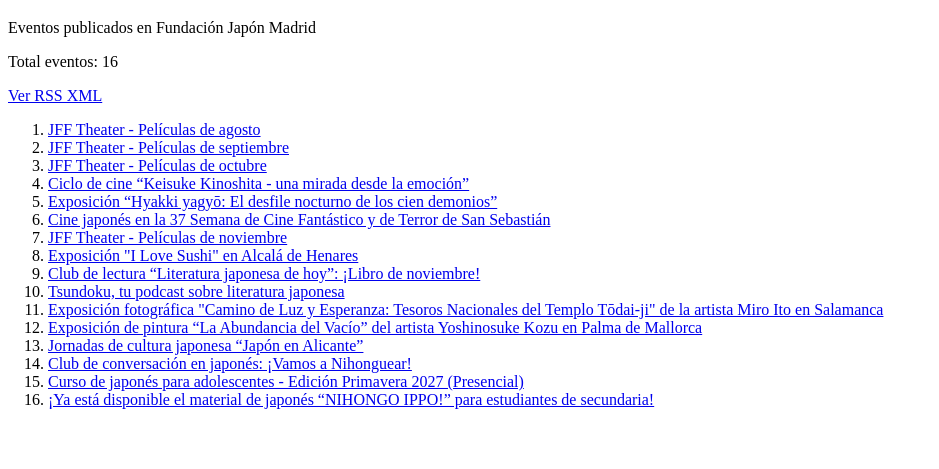
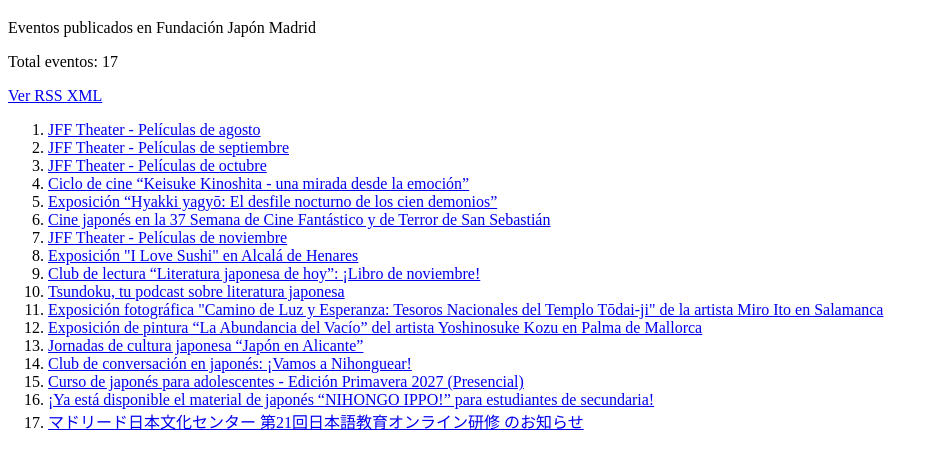
Before and after one commit to lorcai/jpf-rss, a plain HTML site: page docs/index.html in a window 1280 px wide. Shown: the part 61-530 px from the top of the page, without its empty margins (0-939 px from the left). Drawn offline with Linux system fonts and the light colour scheme.

Commit message:
Update RSS feed

```diff
--- a/docs/index.html
+++ b/docs/index.html
@@ -8,7 +8,7 @@
 <body>
   <h1>Eventos Fundación Japón Madrid</h1>
   <p>Eventos publicados en Fundación Japón Madrid</p>
-  <p>Total eventos: 16</p>
+  <p>Total eventos: 17</p>
   <p><a href="events.xml">Ver RSS XML</a></p>
   <ol>
     <li><a href='https://md.jpf.go.jp/es/Actividades/Arte-y-Cultura/evento/550/jff-theater-peliculas-de-agosto' target='_blank' rel='noopener noreferrer'>JFF Theater - Películas de agosto</a></li>
@@ -27,6 +27,7 @@
 <li><a href='https://md.jpf.go.jp/es/Actividades/Lengua-Japonesa/evento/107/club-de-conversacion-en-japones-nihonguear' target='_blank' rel='noopener noreferrer'>Club de conversación en japonés: ¡Vamos a Nihonguear!</a></li>
 <li><a href='https://md.jpf.go.jp/es/Actividades/Lengua-Japonesa/evento/158/curso-de-japones-en-el-instituto' target='_blank' rel='noopener noreferrer'>Curso de japonés para adolescentes - Edición Primavera 2027 (Presencial)</a></li>
 <li><a href='https://md.jpf.go.jp/es/Actividades/Lengua-Japonesa/evento/327/nihongo-ippo' target='_blank' rel='noopener noreferrer'>¡Ya está disponible el material de japonés “NIHONGO IPPO!” para estudiantes de secundaria!</a></li>
+<li><a href='https://md.jpf.go.jp/es/Actividades/Lengua-Japonesa/evento/329/dai-21-kai-nihongo-kyouiku-onrain-kenshuu' target='_blank' rel='noopener noreferrer'>マドリード日本文化センター 第21回日本語教育オンライン研修 のお知らせ</a></li>
   </ol>
 </body>
 </html>
```
Also changed, not shown: docs/events.xml (+1 -1 lines).
